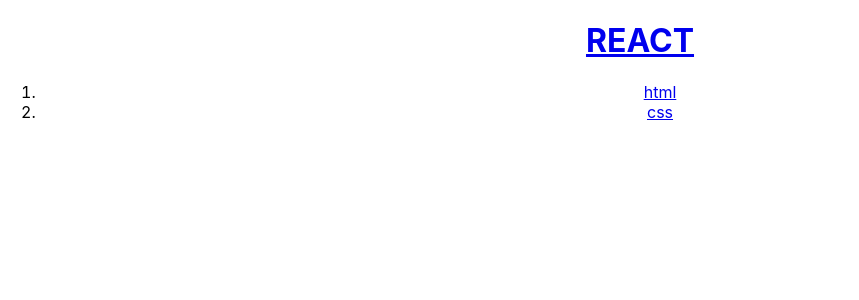
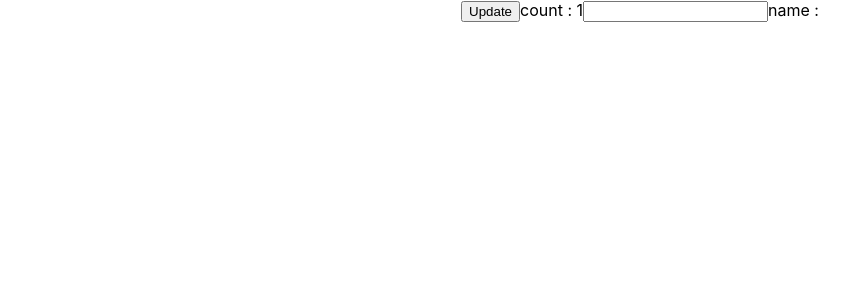
Before and after one commit to 22sonamu/react_study, a React (Create React App) app: page / in a window 1280 px wide. Shown: the top 300 px of the page, without its empty margins (0-859 px from the left). Built offline with nearby package versions, Linux system fonts and the light colour scheme.

Commit message:
useState, useEffect 예제

```diff
--- a/src/App.js
+++ b/src/App.js
@@ -1,42 +1,46 @@
 import logo from './logo.svg';
-import React, { useState } from 'react';
+import React, { useState , useEffect } from 'react';
 import './App.css';
 
-//props
-function Header(props){
-  return <header>
-    <h1><a href='/' onClick={(evnet) => {
-      evnet.preventDefault(); //클릭해도 리로드 일어나지 않음(a태그의 기능을 막음)
-      //onChangeMode 라는 함수를 전달받음
-      props.onChangeMode();
-    }}>{ props.title }</a></h1>
-  </header>
-}
-function Nav(props){
-  const lis = []
-  for (let i = 0 ; i<props.topics.length; i ++){
-    let t = props.topics[i];
-    //li 는 고유한 KEY 를 가지고 있어야함
-    lis.push(<li key={t.id} ><a href={'/read/' + t.id} onClick = {(event) => {
-      event.preventDefault();
-      props.onChangeMode(event.target.key);
-    }}>{t.title}</a></li>)
+
+function App() {
+
+  const [count, setCount] = useState(1);
+  const [name, setName] = useState('');
+
+  const handleCountUpdate = () => {
+    setCount(count + 1);
   }
-  return <nav>
-    <ol>
-      { lis }
-    </ol>
-  </nav>
-}
-function App() {
-  const topics = [
-    {id : 1, title : 'html', body:'html is....'},
-    {id : 2, title : 'css', body:'css is....'}
-  ];
+  //랜더링 될때마다 매번 실행됨
+  useEffect(()=>{
+    console.log("랜더링 되었습니다.");
+  })
+
+  //맨처음 + count가 바뀔때만 랜더링된다.
+  useEffect(()=>{
+    console.log("count가 랜더링 되었습니다.");
+  }, [count])
+
+  //맨처음 + name 바뀔때만 랜더링된다.
+  useEffect(()=>{
+    console.log("name이 랜더링 되었습니다.");
+  }, [name])
+
+  //맨처음만 랜더링된다.
+  useEffect(()=>{
+    console.log("처음 랜더링 입니다.");
+  }, [])
+
+  const handleInputChange = (e) => {
+    setName(e.target.value);
+  }
+
   return (
     <div className="App">
-      <Header title = "REACT" onChangeMode = {()=>{alert('Header')}}></Header>
-      <Nav topics={ topics } onChangeMode = {(id)=>{alert(id)}}></Nav>
+      <button onClick={handleCountUpdate}>Update</button>
+      <span>count : { count }</span>
+      <input type="text" value={ name } onChange={handleInputChange}></input>
+      <span>name : { name }</span>
     </div>
   );
 }
```
Also changed, not shown: 1 other file (tests, documents, lock files or other folders).
